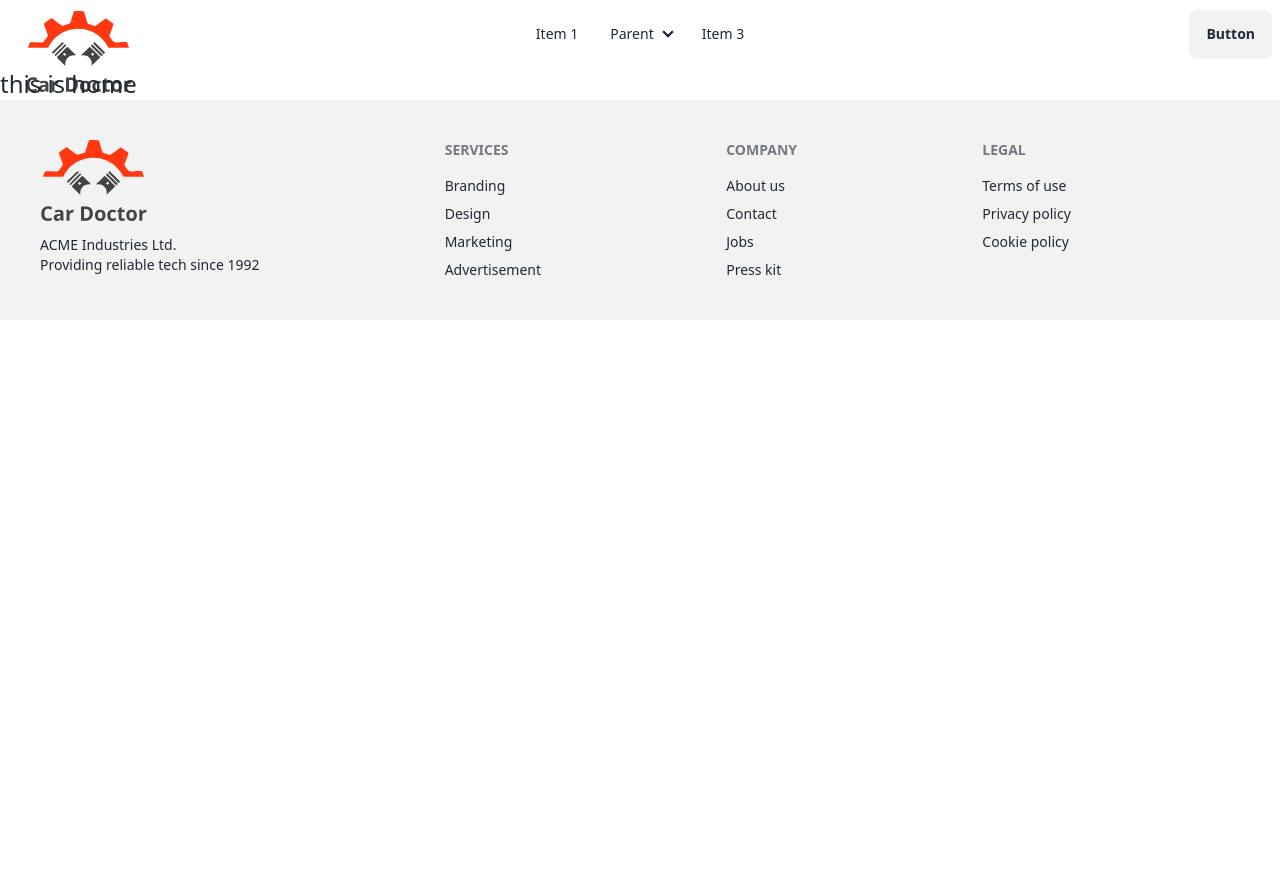
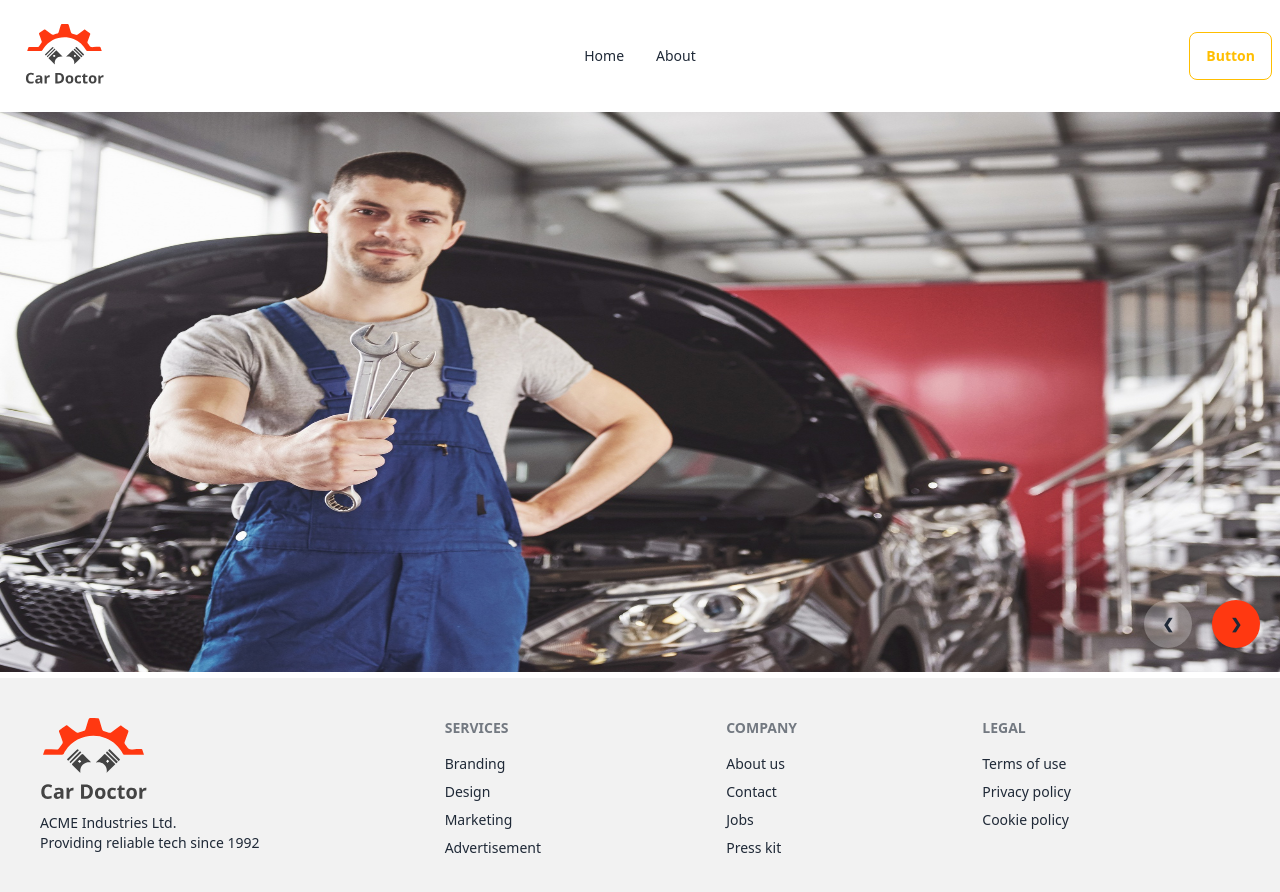
Before and after one commit to Arif-Islam21/car-doctor, a React (Vite) app: page / in a window 1280 px wide. Shown: the top 892 px of the page. Before the commit the page ends 800 px from the top, so only its background shows below. Built offline with nearby package versions, Linux system fonts and the light colour scheme.

Commit message:
adding banner

```diff
--- /dev/null
+++ b/src/Pages/Banner/Banner.jsx
@@ -0,0 +1,99 @@
+import image1 from "../../assets/images/banner/1.jpg";
+import image2 from "../../assets/images/banner/2.jpg";
+import image3 from "../../assets/images/banner/3.jpg";
+import image4 from "../../assets/images/banner/4.jpg";
+import image5 from "../../assets/images/banner/5.jpg";
+import image6 from "../../assets/images/banner/6.jpg";
+
+const Banner = () => {
+  return (
+    <div className="carousel w-full">
+      <div id="slide1" className="carousel-item relative max-h-[70vh] w-full">
+        <img src={image1} className="w-full " />
+        <div className="absolute left-5 right-5 bottom-0 flex -translate-y-1/2 transform justify-end gap-5">
+          <a
+            href="#slide6"
+            className="btn bg-[#ffffff3d] border-none btn-circle"
+          >
+            ❮
+          </a>
+          <a href="#slide2" className="btn bg-[#FF3811] border-none btn-circle">
+            ❯
+          </a>
+        </div>
+      </div>
+      <div id="slide2" className="carousel-item relative max-h-[70vh] w-full">
+        <img src={image2} className="w-full " />
+        <div className="absolute left-5 right-5 bottom-0 flex -translate-y-1/2 transform justify-end gap-5">
+          <a
+            href="#slide1"
+            className="btn bg-[#ffffff3d] border-none btn-circle"
+          >
+            ❮
+          </a>
+          <a href="#slide3" className="btn bg-[#FF3811] border-none btn-circle">
+            ❯
+          </a>
+        </div>
+      </div>
+      <div id="slide3" className="carousel-item relative max-h-[70vh] w-full">
+        <img src={image3} className="w-full " />
+        <div className="absolute left-5 right-5 bottom-0 flex -translate-y-1/2 transform justify-end gap-5">
+          <a
+            href="#slide2"
+            className="btn bg-[#ffffff3d] border-none btn-circle"
+          >
+            ❮
+          </a>
+          <a href="#slide4" className="btn bg-[#FF3811] border-none btn-circle">
+            ❯
+          </a>
+        </div>
+      </div>
+      <div id="slide4" className="carousel-item relative max-h-[70vh] w-full">
+        <img src={image4} className="w-full " />
+        <div className="absolute left-5 right-5 bottom-0 flex -translate-y-1/2 transform justify-end gap-5">
+          <a
+            href="#slide3"
+            className="btn bg-[#ffffff3d] border-none btn-circle"
+          >
+            ❮
+          </a>
+          <a href="#slide5" className="btn bg-[#FF3811] border-none btn-circle">
+            ❯
+          </a>
+        </div>
+      </div>
+      <div id="slide5" className="carousel-item relative max-h-[70vh] w-full">
+        <img src={image5} className="w-full " />
+        <div className="absolute left-5 right-5 bottom-0 flex -translate-y-1/2 transform justify-end gap-5">
+          <a
+            href="#slide4"
+            className="btn bg-[#ffffff3d] border-none btn-circle"
+          >
+            ❮
+          </a>
+          <a href="#slide6" className="btn bg-[#FF3811] border-none btn-circle">
+            ❯
+          </a>
+        </div>
+      </div>
+      <div id="slide6" className="carousel-item relative max-h-[70vh] w-full">
+        <img src={image6} className="w-full " />
+        <div className="absolute left-5 right-5 bottom-0 flex -translate-y-1/2 transform justify-end gap-5">
+          <a
+            href="#slide5"
+            className="btn bg-[#ffffff3d] border-none btn-circle"
+          >
+            ❮
+          </a>
+          <a href="#slide1" className="btn bg-[#FF3811] border-none btn-circle">
+            ❯
+          </a>
+        </div>
+      </div>
+    </div>
+  );
+};
+
+export default Banner;
--- a/src/Pages/Home/Home.jsx
+++ b/src/Pages/Home/Home.jsx
@@ -1,7 +1,9 @@
+import Banner from "../Banner/Banner";
+
 const Home = () => {
   return (
     <div>
-      <h2 className="text-2xl">this is home</h2>
+      <Banner></Banner>
     </div>
   );
 };
--- a/src/Pages/Shared/Navbar/Navbar.jsx
+++ b/src/Pages/Shared/Navbar/Navbar.jsx
@@ -2,8 +2,19 @@ import { Link } from "react-router-dom";
 import logo from "../../../assets/logo.svg";
 
 const Navbar = () => {
+  const links = (
+    <>
+      <li>
+        <Link to={"/"}>Home</Link>
+      </li>
+      <li>
+        <Link>About</Link>
+      </li>
+    </>
+  );
+
   return (
-    <div className="navbar bg-base-100">
+    <div className="navbar bg-base-100 h-28">
       <div className="navbar-start">
         <div className="dropdown">
           <div tabIndex={0} role="button" className="btn btn-ghost lg:hidden">
@@ -26,54 +37,18 @@ const Navbar = () => {
             tabIndex={0}
             className="menu menu-sm dropdown-content bg-base-100 rounded-box z-[1] mt-3 w-52 p-2 shadow"
           >
-            <li>
-              <a>Item 1</a>
-            </li>
-            <li>
-              <a>Parent</a>
-              <ul className="p-2">
-                <li>
-                  <a>Submenu 1</a>
-                </li>
-                <li>
-                  <a>Submenu 2</a>
-                </li>
-              </ul>
-            </li>
-            <li>
-              <a>Item 3</a>
-            </li>
+            {links}
           </ul>
         </div>
-        <Link to={"/"} className="btn btn-ghost text-xl">
-          <img src={logo} alt="" />
+        <Link to={"/"} className="btn h-20 btn-ghost text-xl">
+          <img className="h-16" src={logo} alt="" />
         </Link>
       </div>
       <div className="navbar-center hidden lg:flex">
-        <ul className="menu menu-horizontal px-1">
-          <li>
-            <a>Item 1</a>
-          </li>
-          <li>
-            <details>
-              <summary>Parent</summary>
-              <ul className="p-2">
-                <li>
-                  <a>Submenu 1</a>
-                </li>
-                <li>
-                  <a>Submenu 2</a>
-                </li>
-              </ul>
-            </details>
-          </li>
-          <li>
-            <a>Item 3</a>
-          </li>
-        </ul>
+        <ul className="menu menu-horizontal px-1">{links}</ul>
       </div>
       <div className="navbar-end">
-        <a className="btn">Button</a>
+        <a className="btn btn-outline btn-warning">Button</a>
       </div>
     </div>
   );
```
